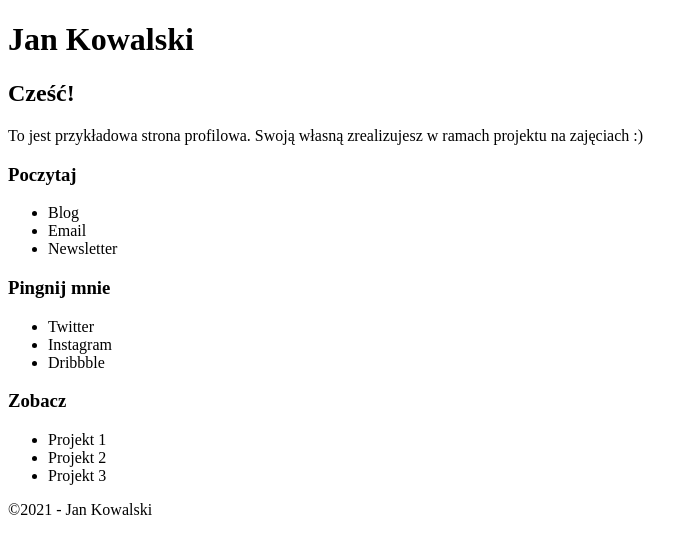
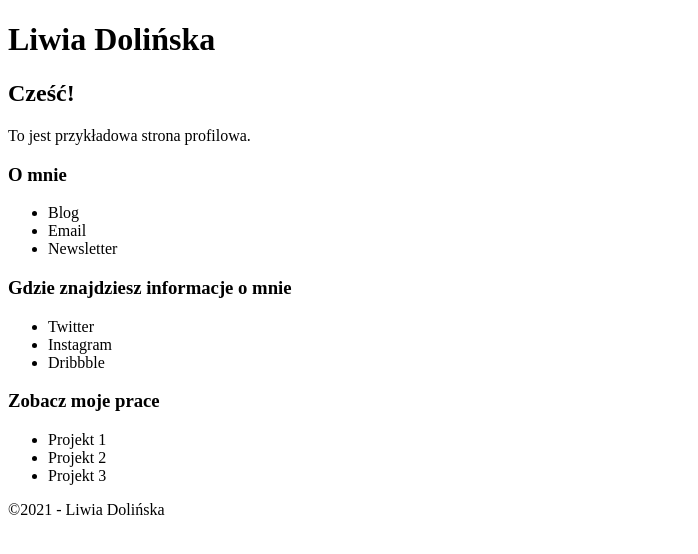
Before and after one commit to LiwiaDolinska/LiwiaDolinska.github.io, a plain HTML site: page index.html in a window 1280 px wide. Shown: the whole page, without its empty margins (0-698 px from the left). Drawn offline with Linux system fonts and the light colour scheme.

Commit message:
added text about me

```diff
--- a/index.html
+++ b/index.html
@@ -7,27 +7,26 @@
     <title>Document</title>
   </head>
   <body>
-    <h1>Jan Kowalski</h1>
+    <h1>Liwia Dolińska</h1>
     <h2>Cześć!</h2>
     <p>
-      To jest przykładowa strona profilowa. Swoją własną zrealizujesz w ramach
-      projektu na zajęciach :)
+      To jest przykładowa strona profilowa.
     </p>
-    <h3>Poczytaj</h3>
+    <h3>O mnie</h3>
     <ul>
       <li>Blog</li>
       <li>Email</li>
       <li>Newsletter</li>
     </ul>
 
-    <h3>Pingnij mnie</h3>
+    <h3>Gdzie znajdziesz informacje o mnie</h3>
     <ul>
       <li>Twitter</li>
       <li>Instagram</li>
       <li>Dribbble</li>
     </ul>
 
-    <h3>Zobacz</h3>
+    <h3>Zobacz moje prace</h3>
     <ul>
       <li>Projekt 1</li>
       <li>Projekt 2</li>
@@ -35,7 +34,7 @@
     </ul>
 
     <footer>
-      <p>&copy;2021 - Jan Kowalski</p>
+      <p>&copy;2021 - Liwia Dolińska</p>
     </footer>
   </body>
 </html>
```
